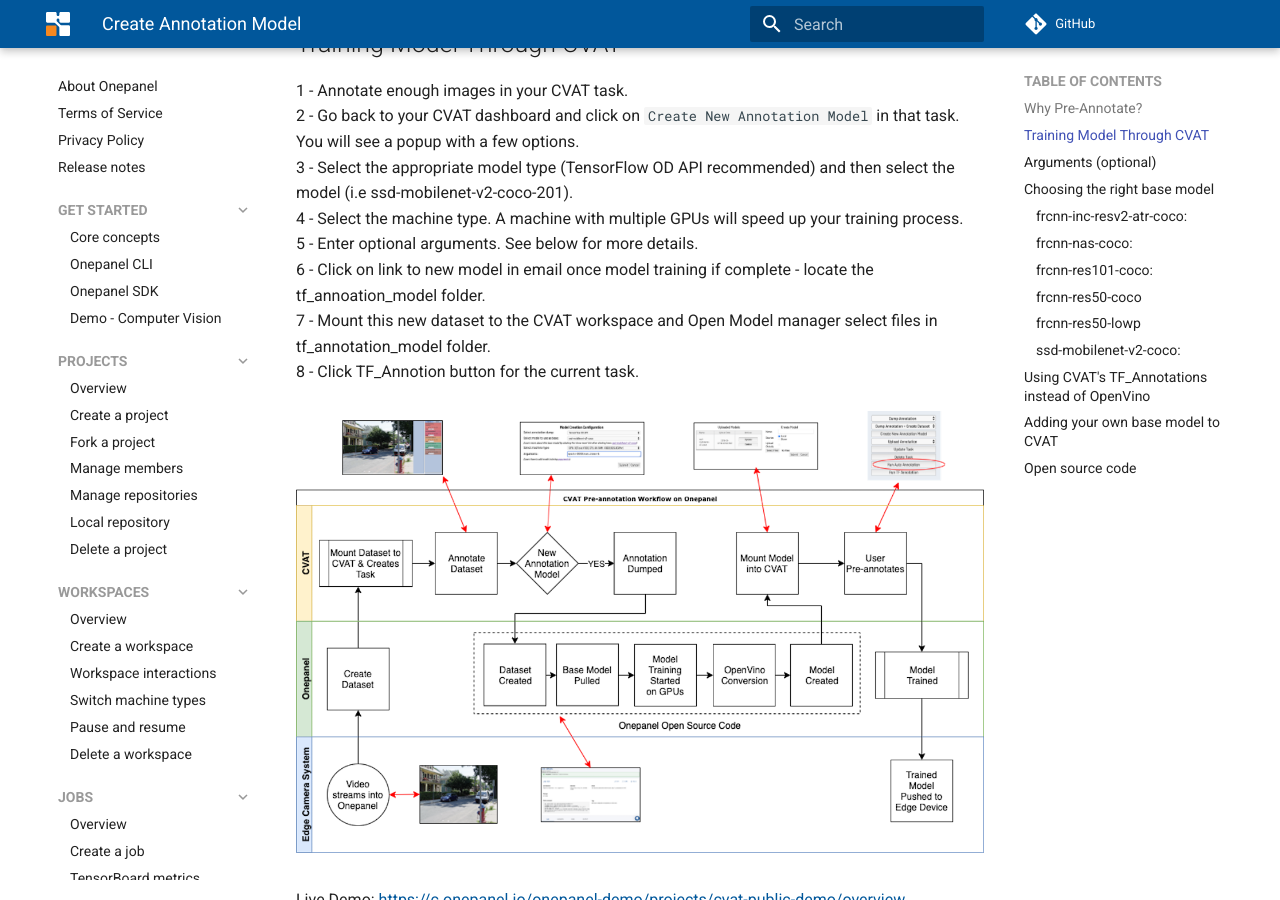
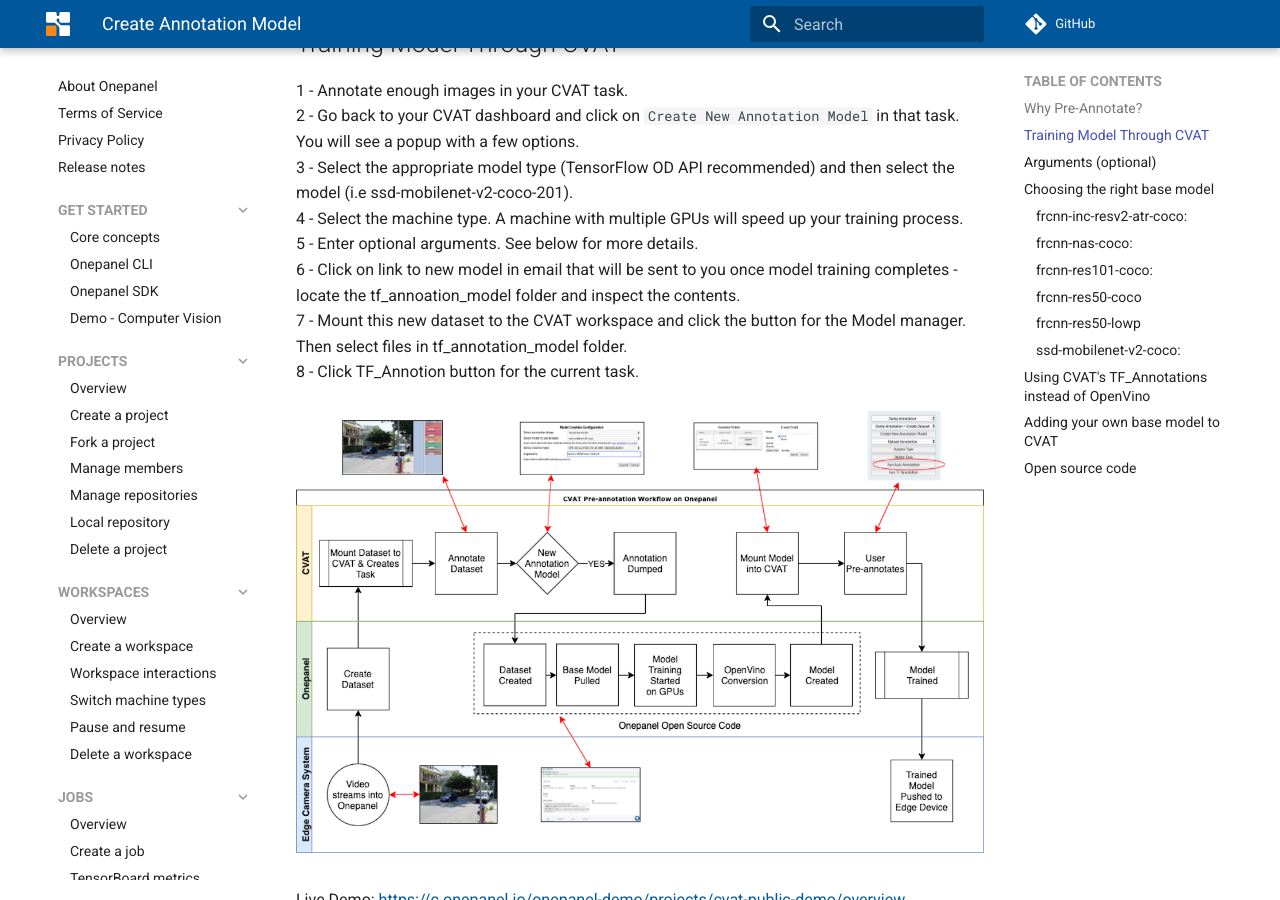
Before and after one commit to onepanelio/docs, an MkDocs documentation site: the page built from docs/CVAT/create_annotation_model.md, in a window 1280 px wide and 900 px high, scrolled down 349 px. Built offline with MkDocs 1.6.1 and Material for MkDocs 9.7.7, drawn with Linux system fonts in a browser that asks for light colours; comment, search, counter and statistics services are not loaded.

Commit message:
Update create_annotation_model.md

```diff
--- a/docs/CVAT/create_annotation_model.md
+++ b/docs/CVAT/create_annotation_model.md
@@ -9,8 +9,8 @@
 3 - Select the appropriate model type (TensorFlow OD API recommended) and then select the model (i.e ssd-mobilenet-v2-coco-201).
 4 - Select the machine type. A machine with multiple GPUs will speed up your training process.
 5 - Enter optional arguments. See below for more details.
-6 - Click on link to new model in email once model training if complete - locate the tf_annoation_model folder.
-7 - Mount this new dataset to the CVAT workspace and Open Model manager select files in tf_annotation_model folder.
+6 - Click on link to new model in email that will be sent to you once model training completes - locate the tf_annoation_model folder and inspect the contents.
+7 - Mount this new dataset to the CVAT workspace and click the button for the Model manager.  Then select files in tf_annotation_model folder.
 8 - Click TF_Annotion button for the current task.
 
 ![CVAT flowchart](../assets/img/auto-annotation-v.2.0.png?raw=true)
```
